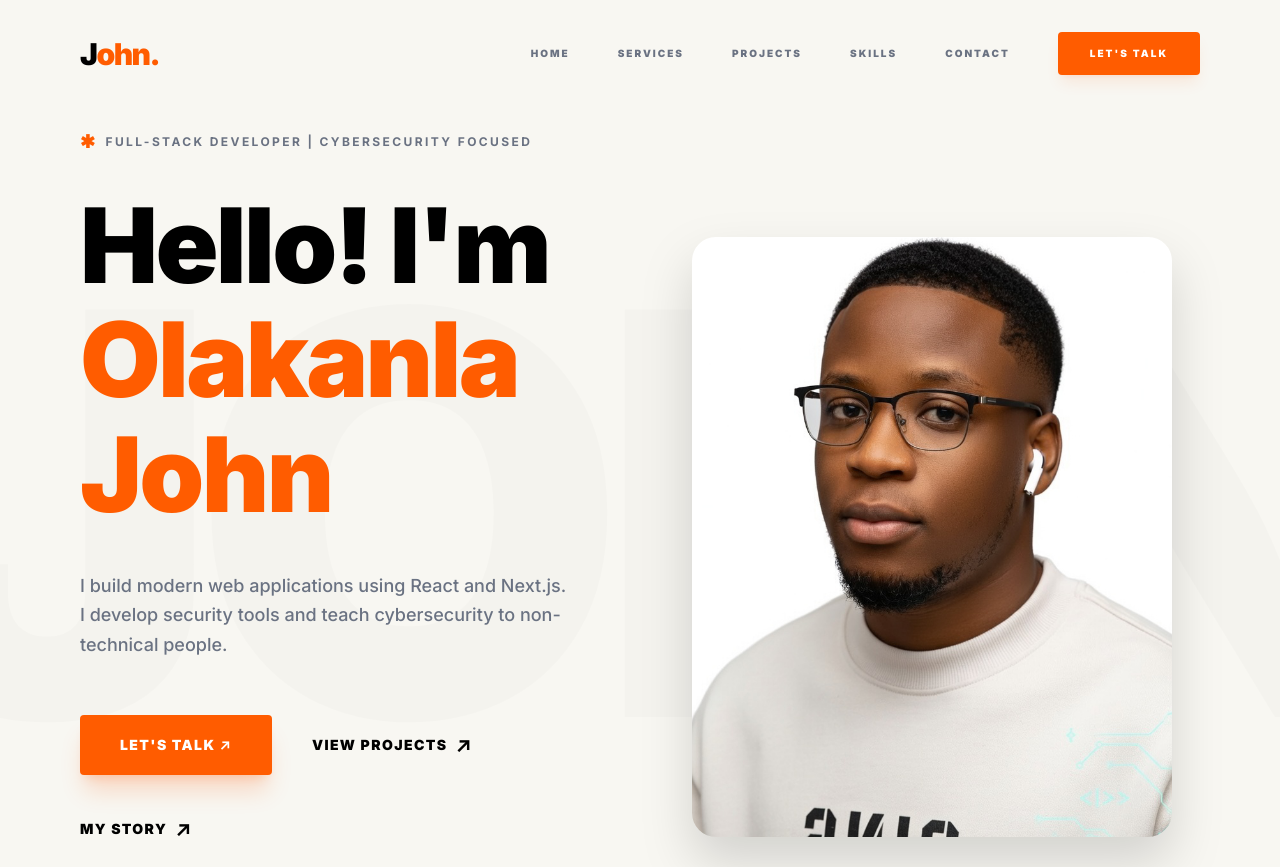
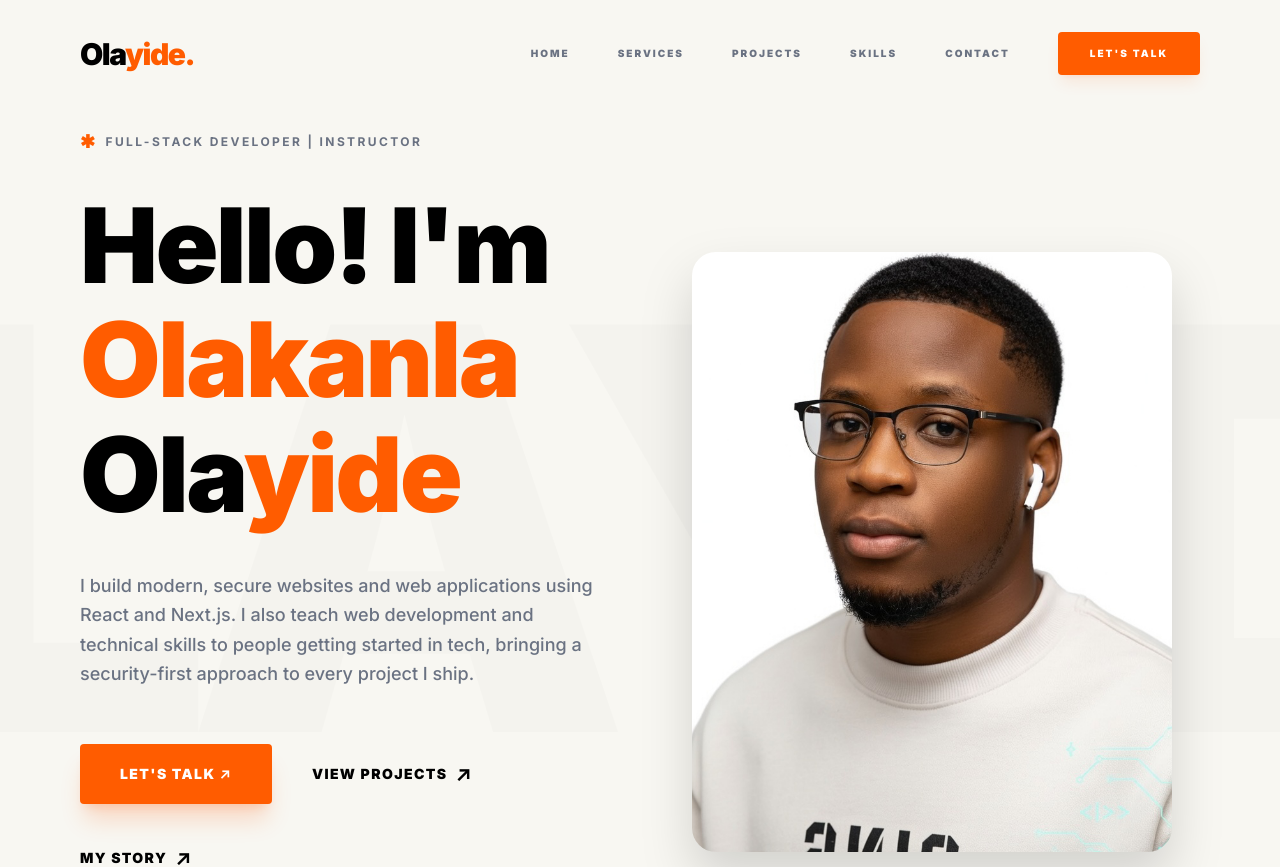
Before and after one commit to xcodenexus/portfolio, a Next.js app: page / in a window 1280 px wide. Shown: the top 867 px of the page. Built offline with nearby package versions, Linux system fonts and the light colour scheme.

Commit message:
content: rebrand name to Olayide and refine hero copy
- Update display name John -> Olayide across nav, hero, footer, metadata, about
- Rewrite hero tagline (Instructor) and intro paragraph
- Make 'Ola' black in logos and hero name, rest keeps accent

```diff
--- a/src/app/about/page.tsx
+++ b/src/app/about/page.tsx
@@ -28,7 +28,7 @@ const socials = [
     { Icon: Mail, href: "mailto:xcodenexus@gmail.com", label: "xcodenexus@gmail.com" },
     { Icon: Twitter, href: "https://x.com/xcodenexus", label: "@xcodenexus" },
     { Icon: Github, href: "https://github.com/xcodenexus", label: "github.com/xcodenexus" },
-    { Icon: Linkedin, href: "https://www.linkedin.com/in/olakanlajohn/", label: "Olakanla John" },
+    { Icon: Linkedin, href: "https://www.linkedin.com/in/olakanlajohn/", label: "Olakanla Olayide" },
 ];
 
 export default function AboutPage() {
--- a/src/app/layout.tsx
+++ b/src/app/layout.tsx
@@ -11,8 +11,8 @@ const inter = Inter({
 });
 
 export const metadata: Metadata = {
-  title: "Olakanla John | Web Developer & Cybersecurity Enthusiast",
-  description: "Portfolio of Olakanla John, a modern Web Developer specializing in React, Next.js, and Cybersecurity.",
+  title: "Olakanla Olayide | Web Developer & Cybersecurity Enthusiast",
+  description: "Portfolio of Olakanla Olayide, a modern Web Developer specializing in React, Next.js, and Cybersecurity.",
 };
 
 export default function RootLayout({
--- a/src/components/Footer.tsx
+++ b/src/components/Footer.tsx
@@ -10,11 +10,11 @@ export default function Footer() {
 
                 {/* Logo Style: Harris (H black, arris orange) */}
                 <div className="text-3xl font-black tracking-tighter">
-                    <span>J</span><span className="text-accent">ohn.</span>
+                    <span>Ola</span><span className="text-accent">yide.</span>
                 </div>
 
                 <p className="text-gray-400 text-[10px] font-black uppercase tracking-[0.2em] text-center md:text-left">
-                    © {new Date().getFullYear()} Olakanla John. All rights reserved. <br className="md:hidden" />
+                    © {new Date().getFullYear()} Olakanla Olayide. All rights reserved. <br className="md:hidden" />
                     <span className="hidden md:inline"> | </span>
                     Built with Next.js & Framer Motion.
                 </p>
--- a/src/components/Hero.tsx
+++ b/src/components/Hero.tsx
@@ -16,17 +16,16 @@ export default function Hero() {
                     className="z-10"
                 >
                     <div className="flex items-center gap-2 mb-8 uppercase tracking-[0.2em] font-bold text-xs text-gray-500">
-                        <span className="text-accent text-lg">✱</span> Full-Stack Developer | Cybersecurity Focused
+                        <span className="text-accent text-lg">✱</span> Full-Stack Developer | Instructor
                     </div>
 
                     <h1 className="text-[4rem] md:text-[6.5rem] font-black leading-[1.1] mb-10 tracking-tight text-black">
                         Hello! I'm <br />
-                        <span className="text-accent">Olakanla John</span>
+                        <span className="text-accent">Olakanla <span className="text-black">Ola</span>yide</span>
                     </h1>
 
                     <p className="text-base md:text-lg text-gray-500 max-w-2xl mb-14 leading-relaxed font-medium">
-                        I build modern web applications using React and Next.js.<br />
-                        I develop security tools and teach cybersecurity to non-technical people.
+                        I build modern, secure websites and web applications using React and Next.js. I also teach web development and technical skills to people getting started in tech, bringing a security-first approach to every project I ship.
                     </p>
 
                     <div className="flex flex-wrap items-center gap-10 mb-16">
@@ -97,7 +96,7 @@ export default function Hero() {
                     <div className="relative w-full max-w-[480px] aspect-[4/5] z-10">
                         <img
                             src="/pic.PNG"
-                            alt="Olakanla John"
+                            alt="Olakanla Olayide"
                             className="w-full h-full object-cover rounded-3xl drop-shadow-2xl"
                         />
                     </div>
@@ -107,7 +106,7 @@ export default function Hero() {
 
             {/* Background Section Text */}
             <div className="absolute top-1/2 left-1/2 -translate-x-1/2 -translate-y-1/2 text-[35rem] font-black text-black/[0.015] select-none pointer-events-none uppercase tracking-tighter">
-                John
+                Olayide
             </div>
         </section>
     );
--- a/src/components/Navbar.tsx
+++ b/src/components/Navbar.tsx
@@ -39,7 +39,7 @@ export default function Navbar() {
                     animate={{ opacity: 1, x: 0 }}
                     className="text-3xl font-black tracking-tighter cursor-pointer"
                 >
-                    <span>J</span><span className="text-accent">ohn.</span>
+                    <span>Ola</span><span className="text-accent">yide.</span>
                 </motion.div>
 
                 {/* Desktop Nav */}
```
